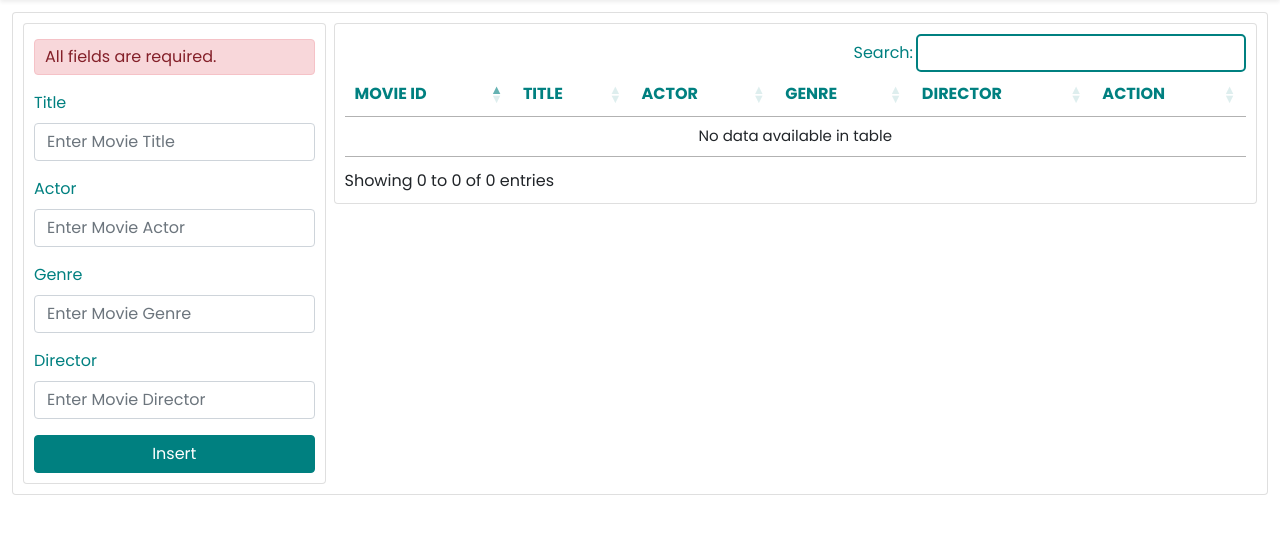
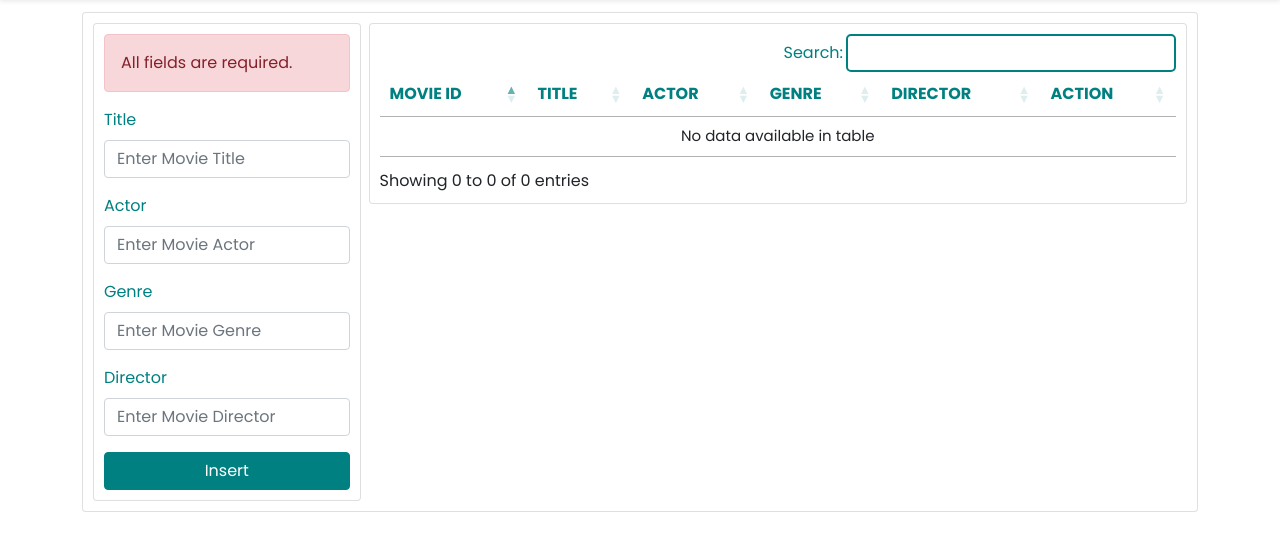
Before and after one commit to UntamedXz/movies, a PHP site: page / in a window 1280 px wide. Shown: the part 68-619 px from the top of the page. Run offline with PHP 8.4, Linux system fonts and the light colour scheme; the visitor is signed in with stand-in values (Sample User, id 1); data that the repository does not hold is empty; some libraries are stand-ins or nearby versions.

Commit message:
not fully complete

```diff
--- a/index.php
+++ b/index.php
@@ -128,7 +128,7 @@
     </div>
 
 <!-- ADD MOVIES -->
-    <div class="container-fluid mt-3">
+    <div class="container mt-3">
         <div class="card" style="width: 100%; padding: 10px; margin-top: 80px;">
             <div class="row gx-2 gy-2">
                 <div class="col-md-3 mx-0">
--- a/style.css
+++ b/style.css
@@ -103,8 +103,3 @@ div.dataTables_wrapper div.dataTables_filter input {
     outline: none;
     border-radius: 5px;
 }
-
-.alert {
-    padding: 5px 10px;
-    margin-top: 5px;
-}
```
